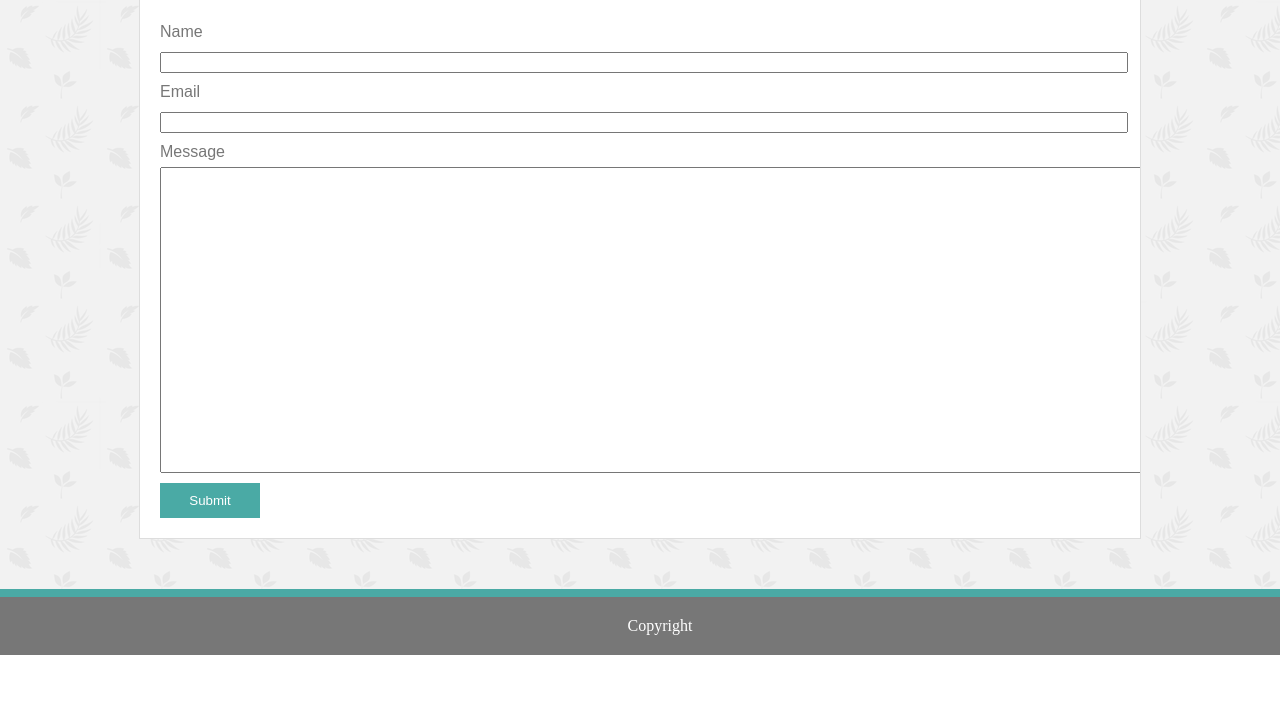
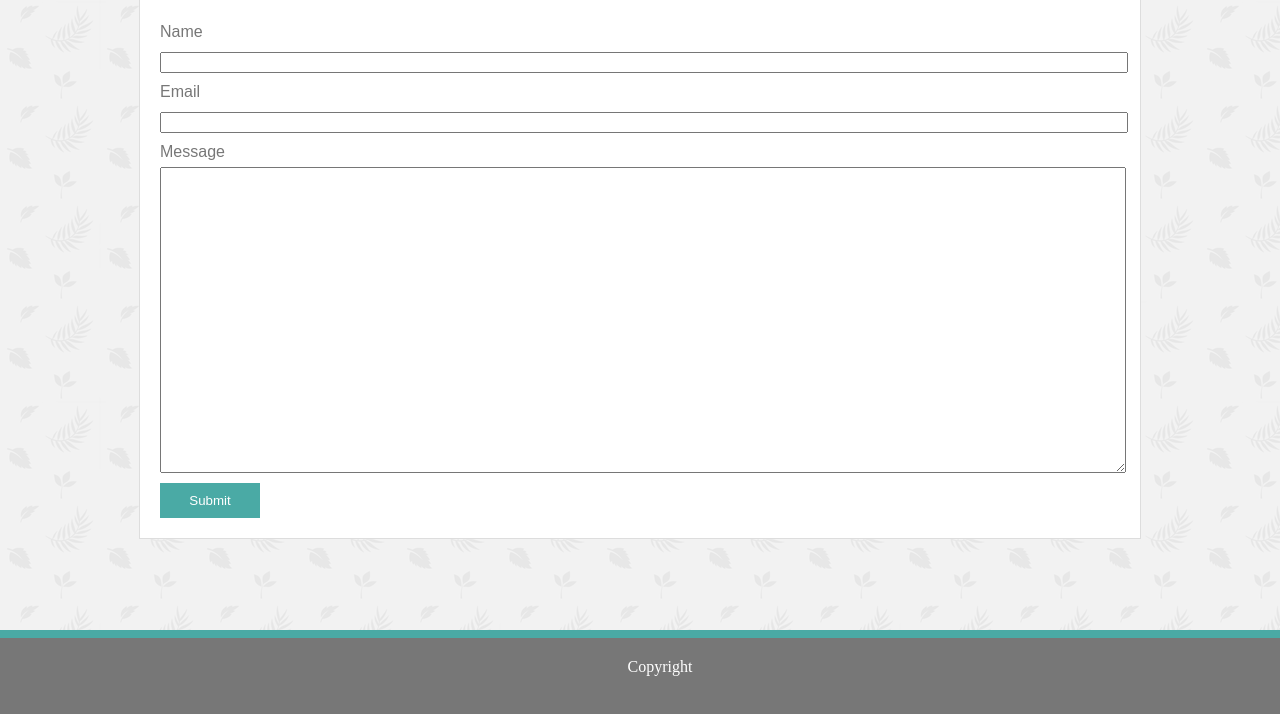
Before and after one commit to emily599/Basic-Portfolio, a plain HTML site: page contact.html in a window 1280 px wide. Shown: the part 198-912 px from the top of the page. Before the commit the page ends 853 px from the top, so only its background shows below. Drawn offline with Linux system fonts and the light colour scheme.

Commit message:
fixed sticky footer

```diff
--- a/contact.html
+++ b/contact.html
@@ -22,6 +22,7 @@
     </div>
     <!-- navigation bar -->
     <br>
+    <div class="wrapper">
         <div id="content">
             <h1 id="aboutme">Contact
             </h1>
@@ -36,10 +37,11 @@
                 <br>
                 Message
                 <br>
-            <textarea rows="20" cols="131"></textarea>
+                <textarea rows="20"></textarea>
                 <br>
                 <input type="submit" id="submitbutton">
             </form>
+        </div>
     </div>
     <footer>Copyright</footer>
 </body>
--- a/style.css
+++ b/style.css
@@ -4,6 +4,8 @@ body {
     background-image:url(./assets/images/leaves-pattern.png);
     background-style: repeat;
     width: 100%;
+    height: 100%;
+
 }
 html {
     height: 100%;
@@ -69,12 +71,14 @@ nav {
     border-style: solid;
     border-color: #dddddd;
     color: #777777;
-    margin-bottom: 50px;
-    overflow: auto;
     line-height: 30px;
     position: relative;
+    margin-bottom: 100px;
 }
 #content form input {
+    width: 100%;
+}
+#content form textarea {
     width: 100%;
 }
 /* button on contact form*/
@@ -97,6 +101,11 @@ nav {
     margin-bottom: 15px;
 
 }
+
+.wrapper {
+    min-height: 100%;
+}
+
 /*footer on all pages*/
 footer {
     color: white;
@@ -107,18 +116,20 @@ footer {
     border-top-width: 8px;
     border-top-style: solid;
     border-top-color: #4aaaa5;
-    bottom: 0;
+    /* bottom: 0; */
     width: 100%;
     text-align: center;
+    /* position: absolute; */
+    height: 50px;
+    margin-top: -50px;
 
 }
 /*images on portfolio page*/
 .portfolioimg {
-    float: left;
     width: 300px;
     height:250px;
     padding: 20px;
-    position: relative;
+    display: inline-block;
 }
 /* title on images on portfolio page*/
 .banneronimg {
```
Also changed, not shown: index.html (+4 -1 lines), portfolio.html (+7 -5 lines). Lines whose indentation alone changed are shown as unchanged.
